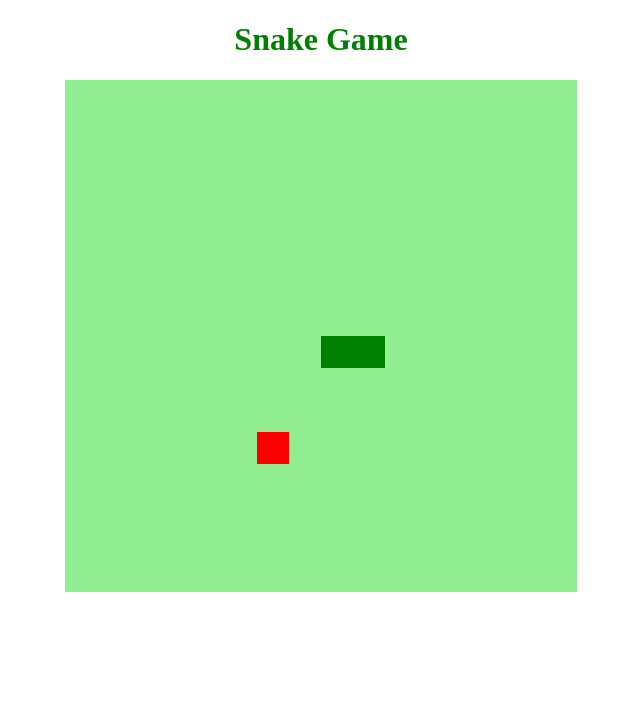
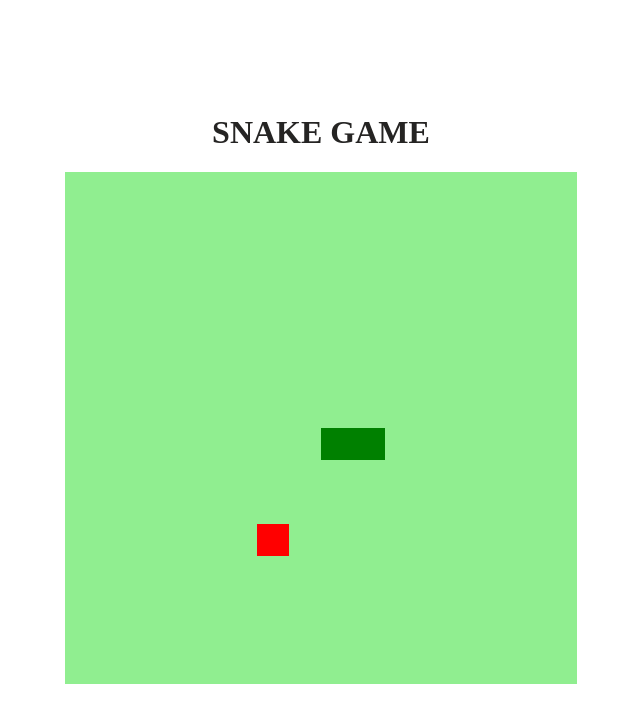
Before and after one commit to evandrodsm17/Recriando-o-jogo-da-cobrinha, a plain HTML site: page index.html in a window 1280 px wide. Shown: the whole page, without its empty margins (319-959 px from the left). Drawn offline with Linux system fonts and the light colour scheme.

Commit message:
adicionar estilizaçao ao body

```diff
--- a/index.html
+++ b/index.html
@@ -6,10 +6,10 @@
     <meta name="viewport" content="width=device-width, initial-scale=1.0">
     <link rel="stylesheet" href="style.css">
     <script defer src="script.js"></script>
-    <title>Snake Game</title>
+    <title>SNAKE GAME</title>
 </head>
 <body>
-    <h1>Snake Game</h1>
+    <h1>SNAKE GAME</h1>
     <canvas id="snake" width="512" height="512"></canvas>
 </body>
 </html>
--- a/style.css
+++ b/style.css
@@ -1,4 +1,9 @@
 body{
-    color: green;
-    text-align: center;
+    height: 95vh;
+    width: 95;
+    display: flex;
+    justify-content: center;
+    align-items: center;
+    color: rgb(37, 36, 35);
+    flex-direction: column;
 }
```
